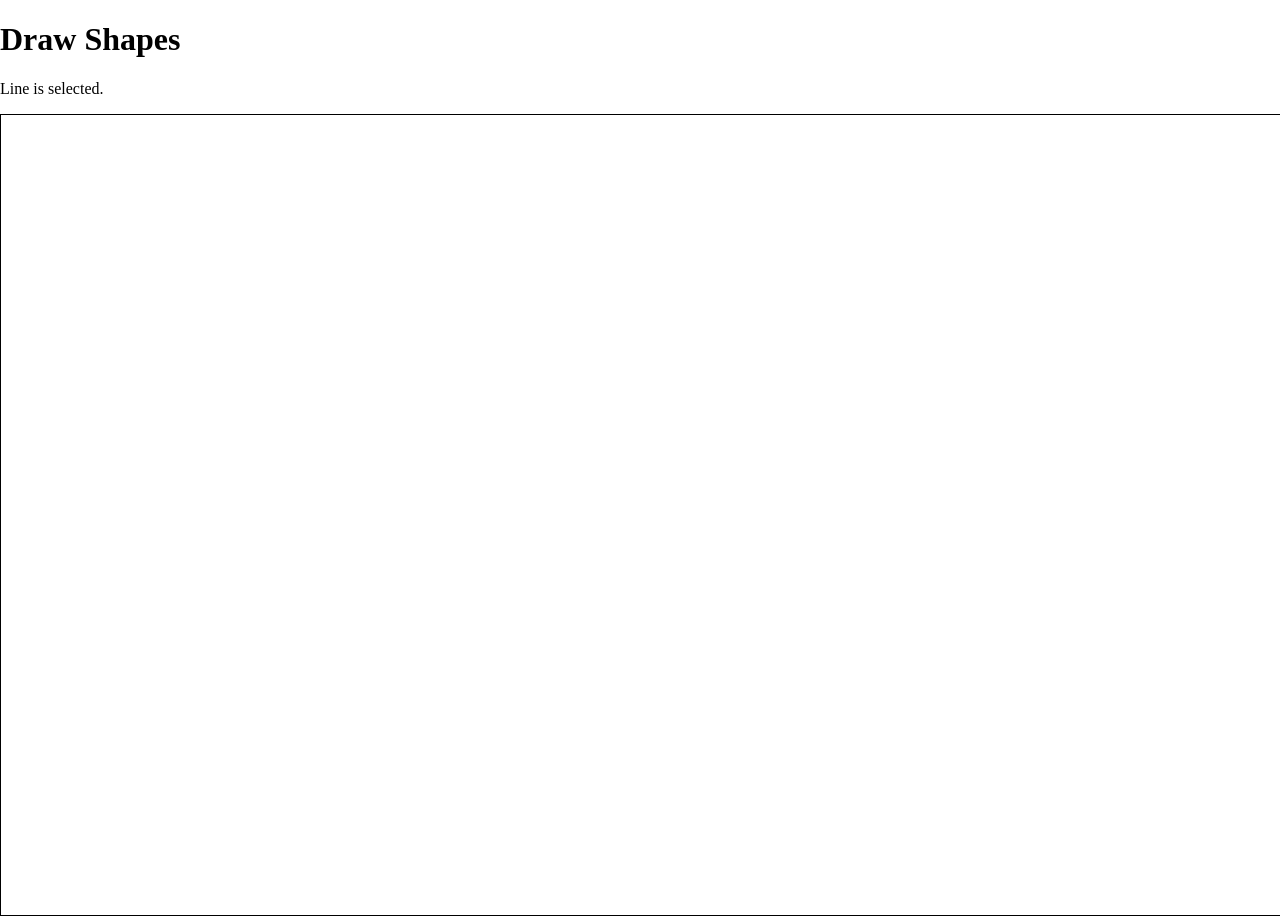
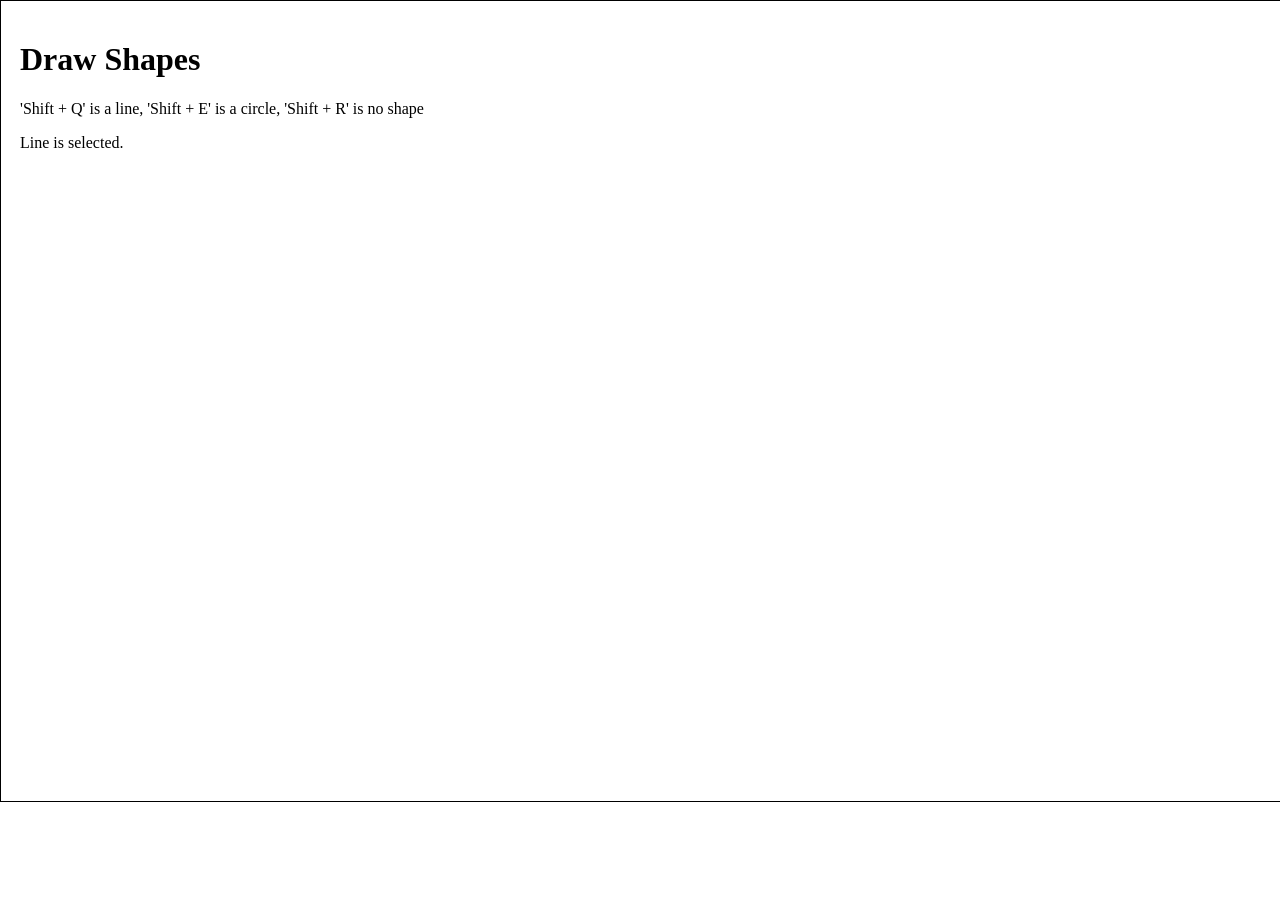
Before and after one commit to DivisionMax/line-click, a plain HTML site: page draw.html in a window 1280 px wide. After the commit the page ends 806 px from the top, so only its background shows below. Drawn offline with nearby package versions, Linux system fonts and the light colour scheme.

Commit message:
Overlay the header otherwise it pushes the positions incorrectly

```diff
--- a/draw.html
+++ b/draw.html
@@ -19,8 +19,11 @@
         <!--[if lt IE 8]>
             <p class="browserupgrade">You are using an <strong>outdated</strong> browser. Please <a href="http://browsehappy.com/">upgrade your browser</a> to improve your experience.</p>
         <![endif]-->
+        <div id="header">
     <h1>Draw Shapes</h1>
+    <p>'Shift + Q' is a line, 'Shift + E' is a circle, 'Shift + R' is no shape </p>
     <p id="selection"></p>
+    </div>
         <svg id="canvas"></svg>
 
         <script src="./jquery-3.1.1.min.js"></script>
@@ -28,8 +31,6 @@
 
         $(document).ready(function() {
 
-            // alert ("'Ctrl + q' selects a line. 'Ctrl + e' selects a circle");
-            //TODO - Allow selecting no shape.
             //TODO - Colours picker
             //Squares?
 
@@ -40,6 +41,7 @@
             var shape_type = SHAPE_LINE; //default avlue
             var shape_type_previous = shape_type;
             var redraw = false;
+
             //Enabling switching between shapes
             document.addEventListener('keydown', function(event) {
                 if (event.shiftKey){
@@ -140,6 +142,7 @@
                 }
             // Mouse moves must redraw the shape
     		$(document).mousemove(function(event){
+                console.log("Mouse-move: " + event.pageX + " " + event.pageY);
                 redrawShape(event.pageX, event.pageY);
             });
             // Mouse clicks set a shape
--- a/style.css
+++ b/style.css
@@ -1,3 +1,10 @@
 #canvas{
 	border: 1px solid black;
 }
+
+#header{
+	position: absolute;
+	z-index: -1;
+	left: 20px;
+	top: 20px;
+}
```
